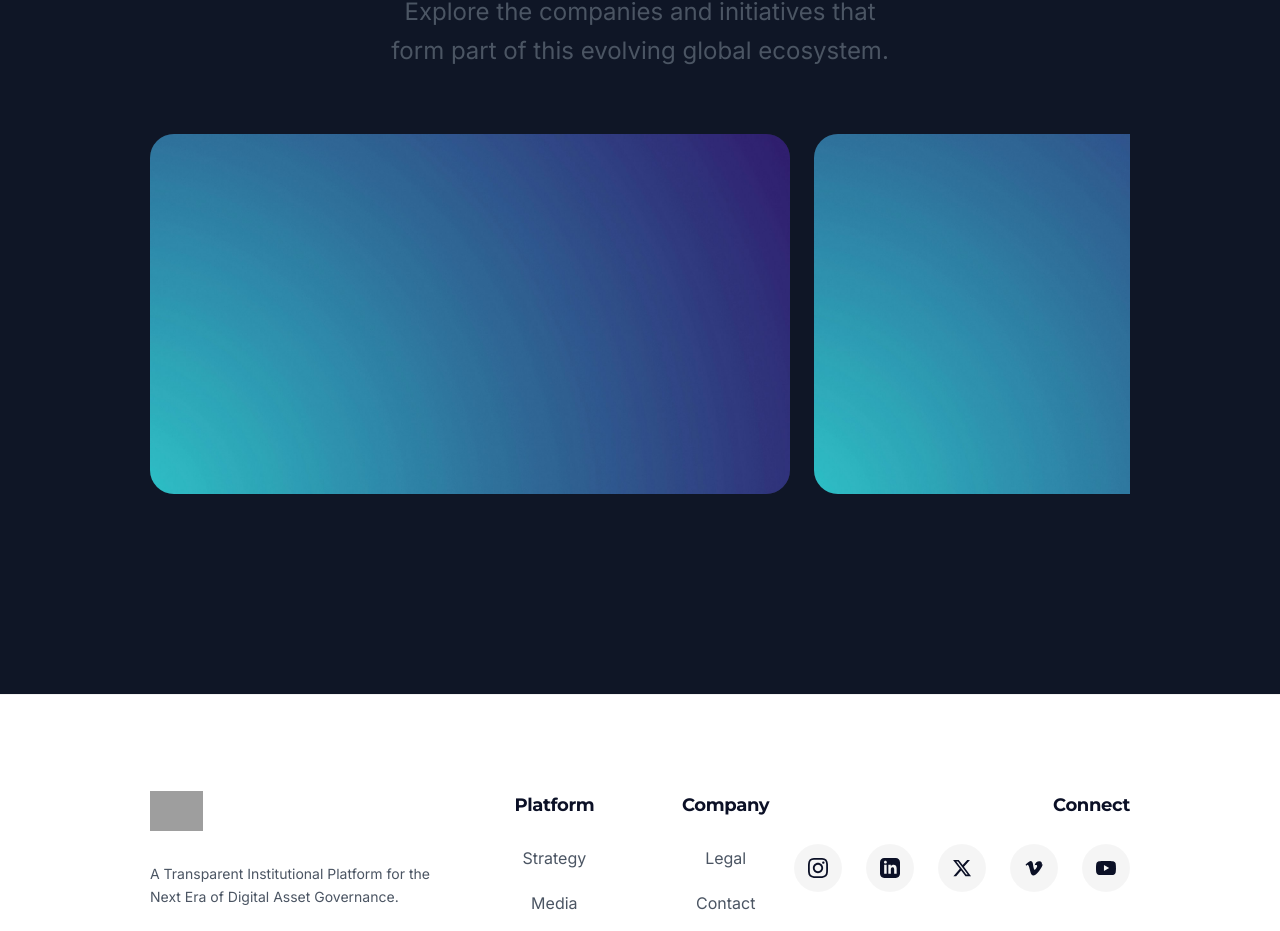
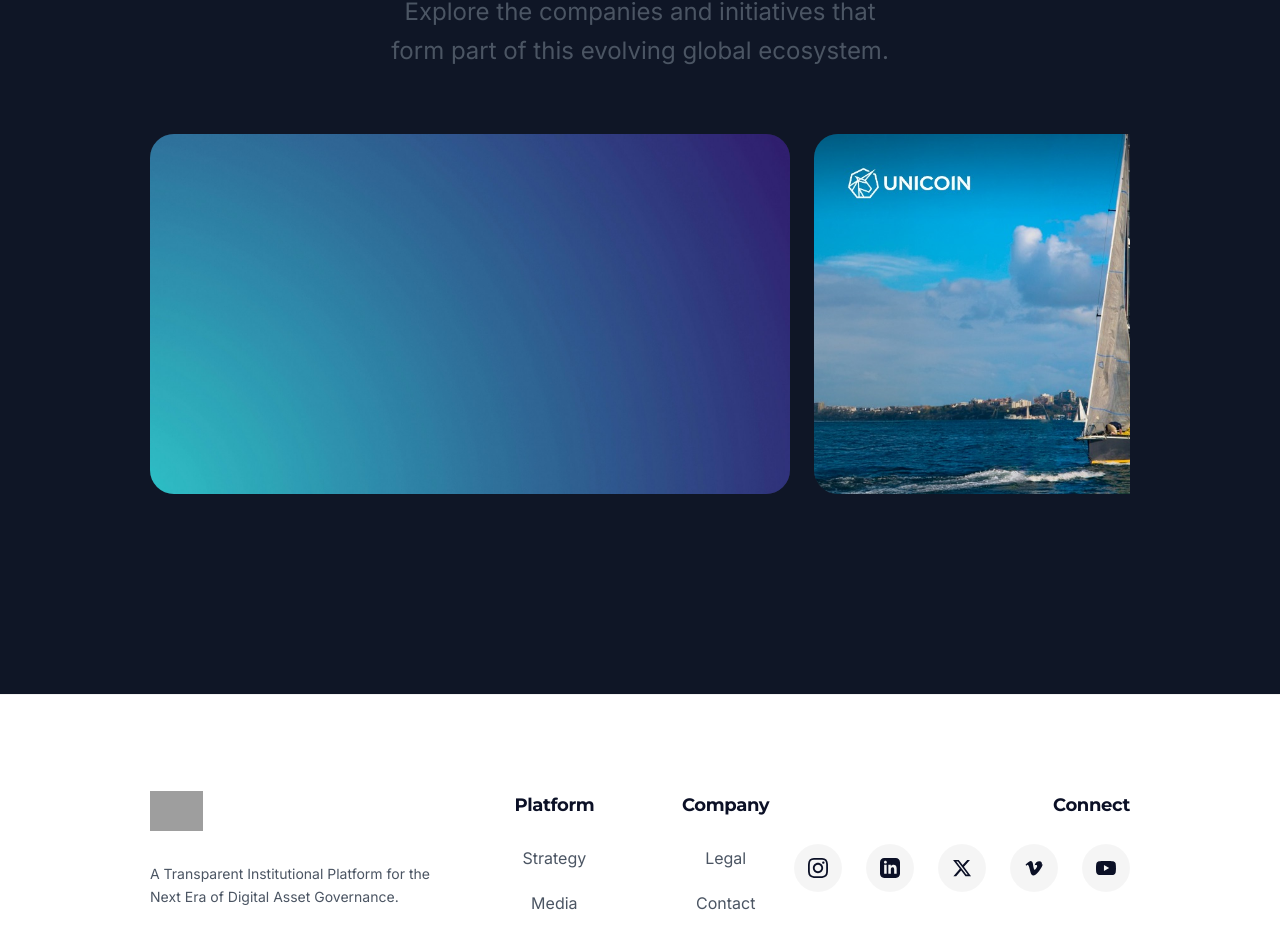
Before and after one commit to natalia-unicoin/tbiz-website, a Next.js app: page / in a window 1280 px wide. Shown: the part 6549-7480 px from the top of the page. Built offline with nearby package versions, Linux system fonts and the light colour scheme; grey boxes are pictures that could not be loaded; what @mui/material-nextjs would draw is missing.

Commit message:
feat(cta): add unicoin poster image

```diff
--- a/src/components/FinalCTA.tsx
+++ b/src/components/FinalCTA.tsx
@@ -66,7 +66,7 @@ const FinalCTA = () => {
                     >
                         {[
                             { title: "TransparentBusiness", link: "https://transparentbusiness.com", img: getImagePath('assets/box-placeholder.jpg') },
-                            { title: "Unicoin", link: "https://unicoin.com", img: getImagePath('assets/box-placeholder.jpg') },
+                            { title: "Unicoin", link: "https://unicoin.com", img: getImagePath('assets/unicoin-poster.jpg') },
                             { title: "Unicorn Hunters", link: "https://unicornhunters.com", img: getImagePath('assets/unicorn-hunters-poster.jpg') },
                             { title: "SheWorks!", link: "https://sheworks.com", img: getImagePath('assets/sheworks-poster.jpg') }
                         ].map((card, idx) => (
```
Also changed, not shown: public/assets/unicoin-poster.jpg (added).
